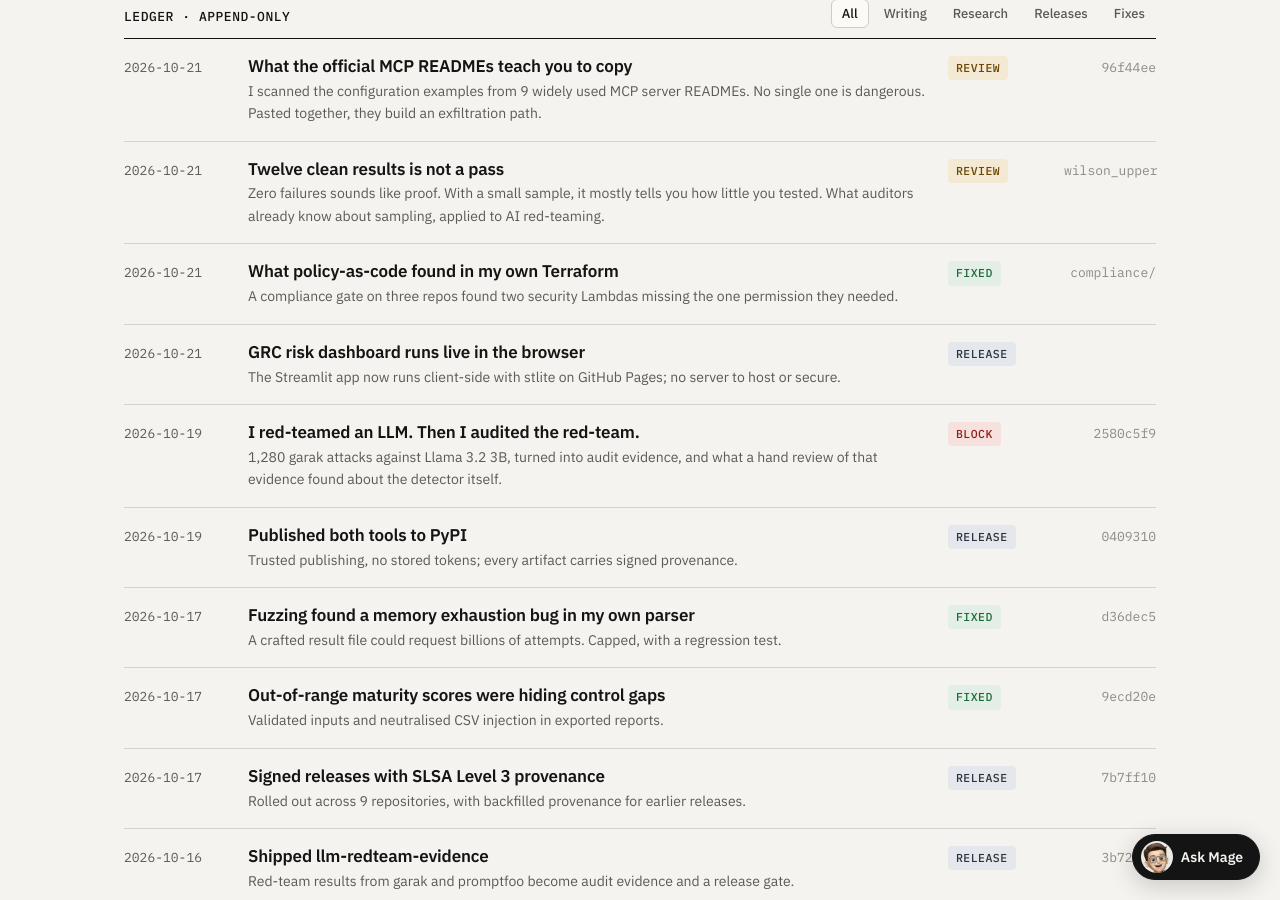
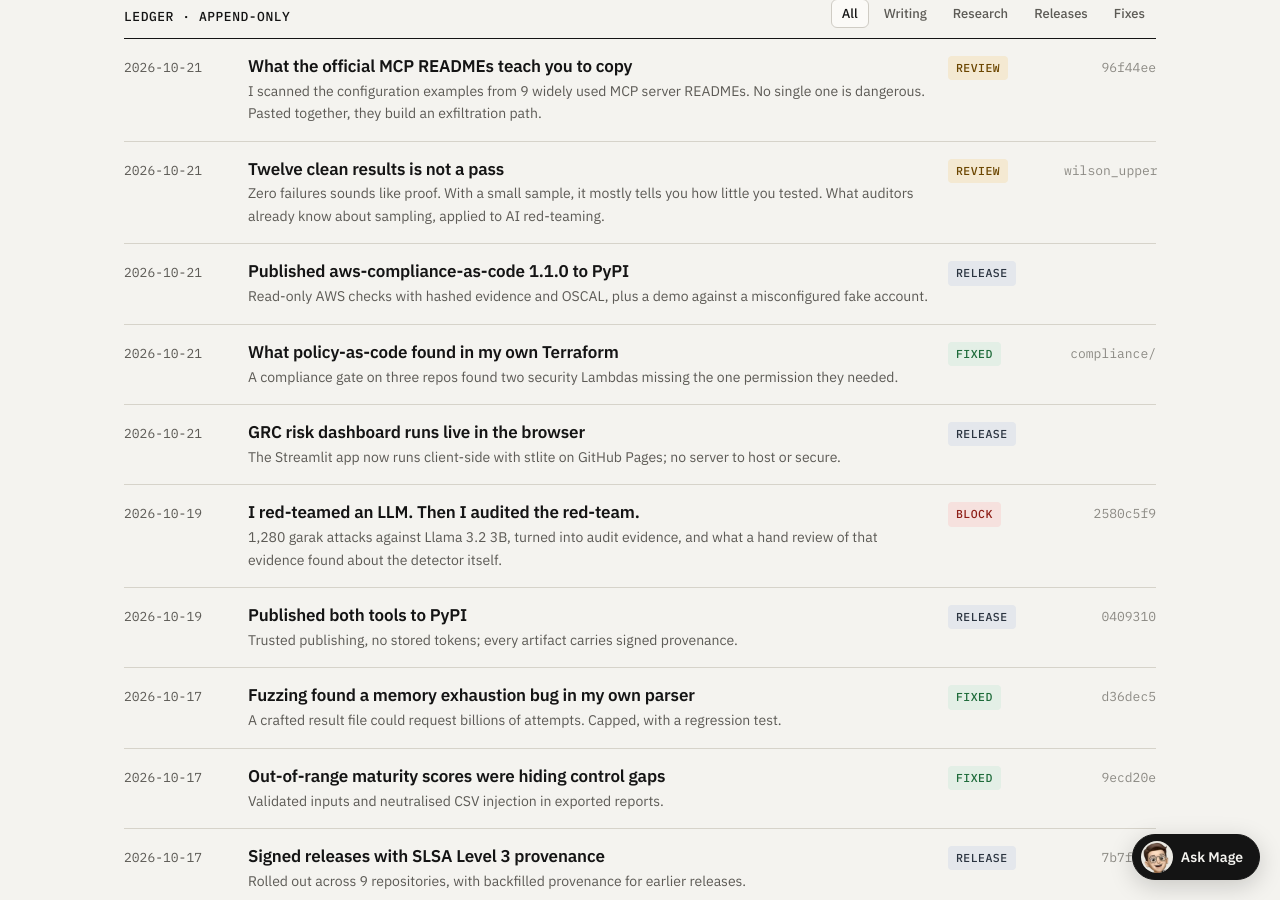
Before and after one commit to Mihirajmera/Mihirajmera.github.io, a Jekyll site: the page built from index.html, in a window 1280 px wide and 900 px high, scrolled down 2075 px. Built offline with Jekyll 4.4.1, drawn with Linux system fonts in a browser that asks for light colours; a script that is not in the unit is left out.

Commit message:
Ledger: aws-compliance-as-code 1.1.0 on PyPI
Co-Authored-By: Claude Opus 5.5 <noreply@anthropic.com>

```diff
--- a/_data/ledger.yml
+++ b/_data/ledger.yml
@@ -1,5 +1,11 @@
 # Ledger entries that aren't blog posts (posts are added automatically).
 # status: block | review | fixed | release | note. kind (for filters): research | release | fix | writing.
+- date: 2026-10-21
+  title: Published aws-compliance-as-code 1.1.0 to PyPI
+  summary: Read-only AWS checks with hashed evidence and OSCAL, plus a demo against a misconfigured fake account.
+  url: https://pypi.org/project/aws-compliance-as-code/
+  status: release
+  kind: release
 - date: 2026-10-21
   title: What policy-as-code found in my own Terraform
   summary: A compliance gate on three repos found two security Lambdas missing the one permission they needed.
```
